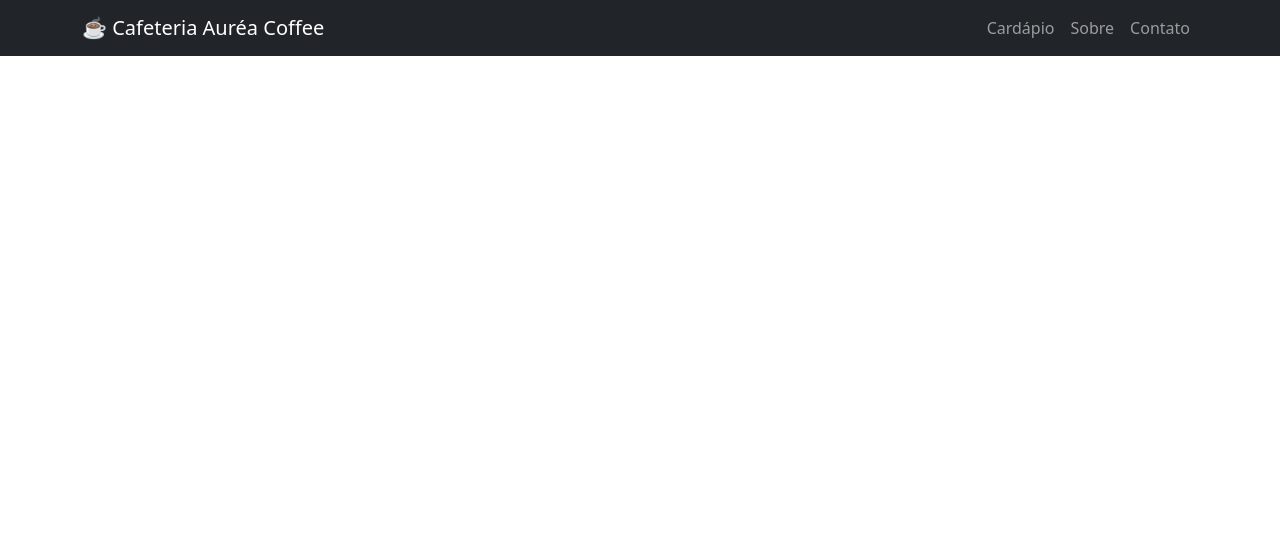
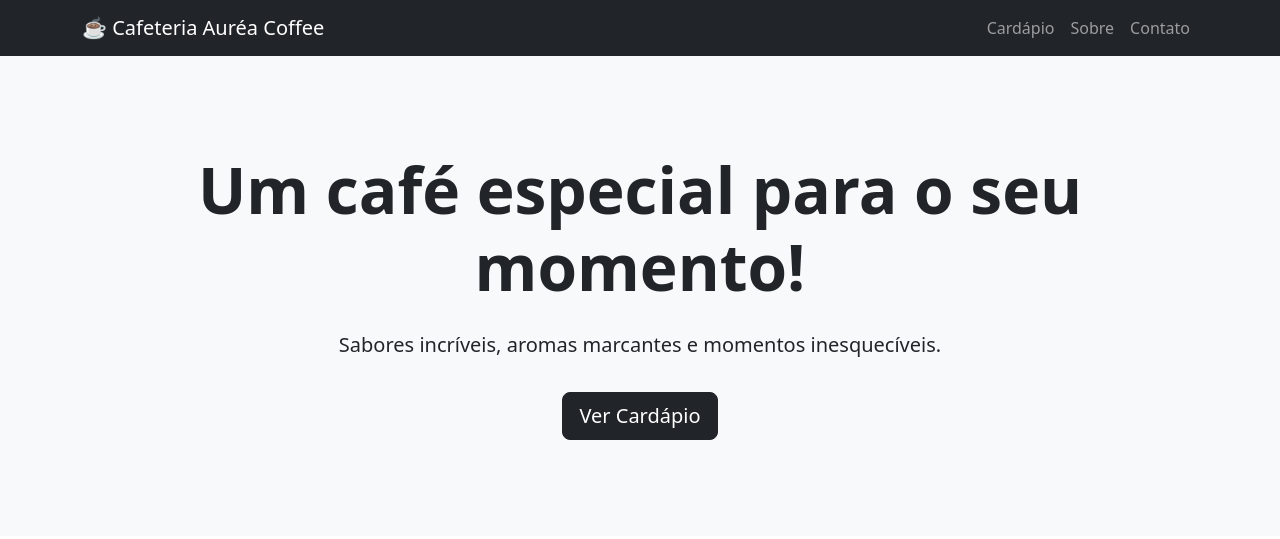
Before and after one commit to anaoliveira4-cloud/landing-bootstrap, a plain HTML site: page index.html in a window 1280 px wide. Drawn offline with nearby package versions, Linux system fonts and the light colour scheme.

Commit message:
adicionado hero

```diff
--- a/index.html
+++ b/index.html
@@ -55,6 +55,30 @@
     </div>
 
 </nav>
+<!-- HERO -->
+<section class="bg-light text-center py-5">
+
+    <div class="container py-5">
+
+        <h1 class="display-3 fw-bold">
+            Um café especial para o seu momento!
+        </h1>
+
+        <p class="lead mt-4">
+            Sabores incríveis, aromas marcantes e momentos inesquecíveis.
+        </p>
+
+        <a href="#cardapio"
+            class="btn btn-dark btn-lg mt-3"
+            id="botao-principal">
+
+            Ver Cardápio
+
+        </a>
+
+    </div>
+
+</section>
 
     <!-- JavaScript do Bootstrap via CDN -->
 <script
```
